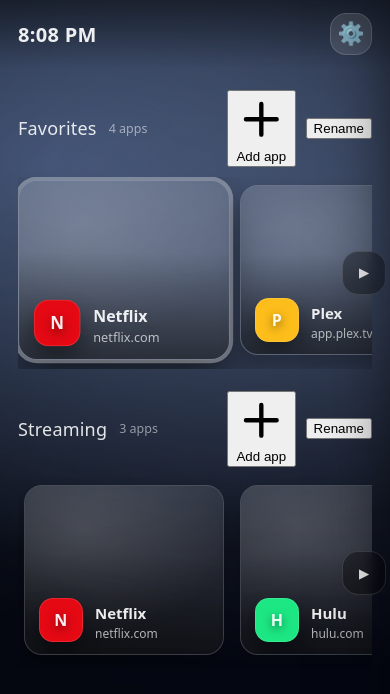
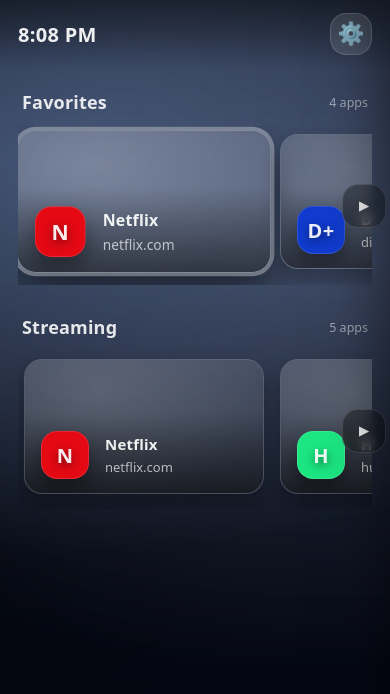
Before and after one commit to cheeseb1234/RareCore-Web-TV, a plain HTML site: page RareCore 0.4.html in a window 390 px wide. Drawn offline with Linux system fonts and the light colour scheme.

Commit message:
Update RareCore 0.4.html

```diff
--- a/RareCore 0.3.html
+++ b/RareCore 0.4.html
@@ -19,8 +19,8 @@
       --shadow2: 0 10px 26px rgba(0,0,0,.38);
       --radius: 18px;
       --tileRadius: 18px;
-      --tileW: 220px;
-      --tileH: 190px;
+      --tileW: 280px; /* Wider tiles */
+      --tileH: 160px; /* 16:9 aspect ratio */
       --gap: 16px;
       --rowGap: 18px;
       --padX: 54px;
@@ -134,14 +134,15 @@
     .content::-webkit-scrollbar-track{background: rgba(0,0,0,.18)}
 
     .row{
-      margin-bottom: 22px;
+      margin-bottom: 30px;
     }
 
     .rowHeader{
       display:flex;
       align-items:center;
       gap: 12px;
-      margin-bottom: 10px;
+      margin-bottom: 12px;
+      padding: 0 4px;
     }
     .rowHeader .rowTitle{
       font-size: var(--rowTitleSize);
@@ -150,16 +151,12 @@
       display:flex;
       align-items:center;
       gap: 10px;
+      font-weight: 600;
     }
     .rowHeader .rowMeta{
       font-size: 12.5px;
       color: var(--muted2);
-    }
-    .rowHeader .rowActions{
-      margin-left:auto;
-      display:flex;
-      gap: 10px;
-      align-items:center;
+      margin-left: auto;
     }
     .dragHandle{
       display:none;
@@ -177,7 +174,7 @@
       display:flex;
       gap: var(--gap);
       overflow:auto;
-      padding: 8px 6px 14px;
+      padding: 8px 6px 16px;
       scroll-behavior: smooth;
       scrollbar-color: rgba(255,255,255,.18) rgba(0,0,0,.14);
     }
@@ -200,7 +197,7 @@
       display:flex;
       flex-direction:column;
       justify-content:flex-end;
-      padding: 12px 14px;
+      padding: 14px 16px;
       cursor:pointer;
       outline:none;
       transform-origin: center;
@@ -211,7 +208,7 @@
     .tile::before{
       content:"";
       position:absolute; inset:0;
-      background: radial-gradient(250px 180px at 30% 25%, rgba(255,255,255,.16), transparent 60%);
+      background: radial-gradient(300px 200px at 30% 25%, rgba(255,255,255,.16), transparent 60%);
       opacity:.9;
     }
     .tile::after{
@@ -235,14 +232,14 @@
       position:relative;
       z-index:2;
       display:flex;
-      align-items:flex-end;
-      gap:12px;
+      align-items:center;
+      gap:16px;
       width:100%;
     }
     .tile .icon{
-      width: 44px;
-      height: 44px;
-      border-radius: 14px;
+      width: 56px;
+      height: 56px;
+      border-radius: 16px;
       display:grid;
       place-items:center;
       box-shadow: 0 10px 18px rgba(0,0,0,.35);
@@ -257,26 +254,27 @@
     .tile .icon .txt{
       font-weight: 800;
       letter-spacing:.3px;
-      font-size: 16px;
+      font-size: 20px;
       color: rgba(255,255,255,.92);
       text-shadow: 0 3px 10px rgba(0,0,0,.55);
     }
     .tile .label{
       display:flex;
       flex-direction:column;
-      gap:2px;
+      gap:4px;
       min-width: 0;
       width:100%;
     }
     .tile .name{
       font-weight: 700;
-      font-size: 15px;
+      font-size: 17px;
       white-space:nowrap;
       overflow:hidden;
       text-overflow:ellipsis;
+      letter-spacing: 0.2px;
     }
     .tile .url{
-      font-size: 12px;
+      font-size: 13px;
       color: var(--muted);
       white-space:nowrap;
       overflow:hidden;
@@ -592,14 +590,21 @@
     @media (max-width: 900px){
       :root{
         --padX: 18px;
-        --tileW: 200px;
-        --tileH: 170px;
+        --tileW: 240px;
+        --tileH: 135px;
       }
       .clock{font-size: 20px;}
       .topIcon{
         width: 42px;
         height: 42px;
         font-size: 22px;
+      }
+      .tile .icon{
+        width: 48px;
+        height: 48px;
+      }
+      .tile .name{
+        font-size: 15px;
       }
     }
 
@@ -706,11 +711,13 @@
         "netflix": { id:"netflix", name:"Netflix", url:"https://www.netflix.com", iconType:"text", iconValue:"N", color:"#e50914" },
         "plex": { id:"plex", name:"Plex", url:"https://app.plex.tv", iconType:"text", iconValue:"P", color:"#fdbd1a" },
         "hulu": { id:"hulu", name:"Hulu", url:"https://www.hulu.com", iconType:"text", iconValue:"H", color:"#1ce783" },
-        "disney": { id:"disney", name:"Disney+", url:"https://www.disneyplus.com", iconType:"text", iconValue:"D+", color:"#113ccf" }
+        "disney": { id:"disney", name:"Disney+", url:"https://www.disneyplus.com", iconType:"text", iconValue:"D+", color:"#113ccf" },
+        "crunchyroll": { id:"crunchyroll", name:"Crunchyroll", url:"https://www.crunchyroll.com", iconType:"text", iconValue:"CR", color:"#f47521" },
+        "youtube": { id:"youtube", name:"YouTube", url:"https://www.youtube.com", iconType:"text", iconValue:"YT", color:"#ff0000" }
       },
       lists: [
-        { id: uid("list"), name: "Favorites", appIds: ["netflix","plex","hulu","disney"] },
-        { id: uid("list"), name: "Streaming", appIds: ["netflix","hulu","disney"] }
+        { id: uid("list"), name: "Favorites", appIds: ["netflix","disney","crunchyroll","youtube"] },
+        { id: uid("list"), name: "Streaming", appIds: ["netflix","hulu","disney","crunchyroll","plex"] }
       ]
     });
 
@@ -837,21 +844,11 @@
         meta.className = "rowMeta";
         meta.textContent = `${list.appIds.length} app${list.appIds.length === 1 ? "" : "s"}`;
 
-        const actions = document.createElement("div");
-        actions.className = "rowActions";
-        actions.innerHTML = `
-          <button class="btn secondary" type="button" data-action="addAppToList" title="Add app to this list">
-            <span class="ico" aria-hidden="true">
-              <svg viewBox="0 0 24 24" fill="none"><path d="M12 5v14M5 12h14" stroke="currentColor" stroke-width="2" stroke-linecap="round"/></svg>
-            </span>
-            Add app
-          </button>
-          <button class="btn secondary" type="button" data-action="renameList" title="Rename list">Rename</button>
-        `;
+        // REMOVED: Actions container with "Add app" and "Rename" buttons
 
         header.appendChild(title);
         header.appendChild(meta);
-        header.appendChild(actions);
+        // REMOVED: header.appendChild(actions);
 
         const strip = document.createElement("div");
         strip.className = "strip";
@@ -922,23 +919,7 @@
         attachStripScrollButtons(strip, scrollLeftBtn, scrollRightBtn);
         content.appendChild(row);
 
-        // Row action handlers
-        actions.addEventListener("click", (e) => {
-          const btn = e.target.closest("button");
-          if(!btn) return;
-          const act = btn.dataset.action;
-          if(act === "addAppToList"){
-            openDrawer("apps");
-            // remember target list for quick assigning
-            state._ui = state._ui || {};
-            state._ui.assignTargetListId = list.id;
-            saveState();
-            showToast(`Choose an app and click "Add to list" → ${list.name}`);
-            renderDrawer(); // refresh apps tab to reflect target
-          } else if(act === "renameList"){
-            promptRenameList(list.id);
-          }
-        });
+        // REMOVED: Row action handlers for "Add app" and "Rename" buttons
 
         // Strip DnD for tiles
         attachTileDnD(strip, list.id);
```
